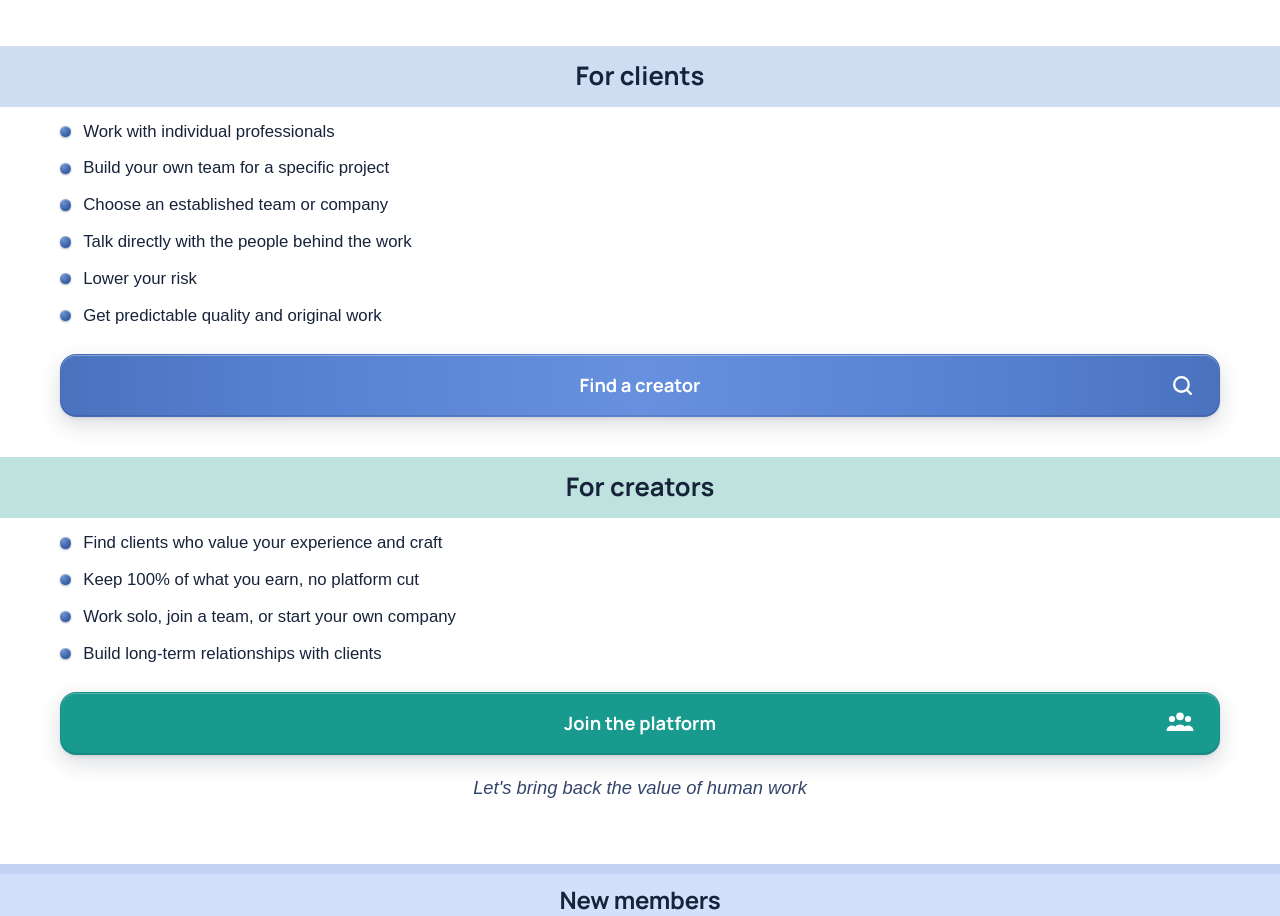
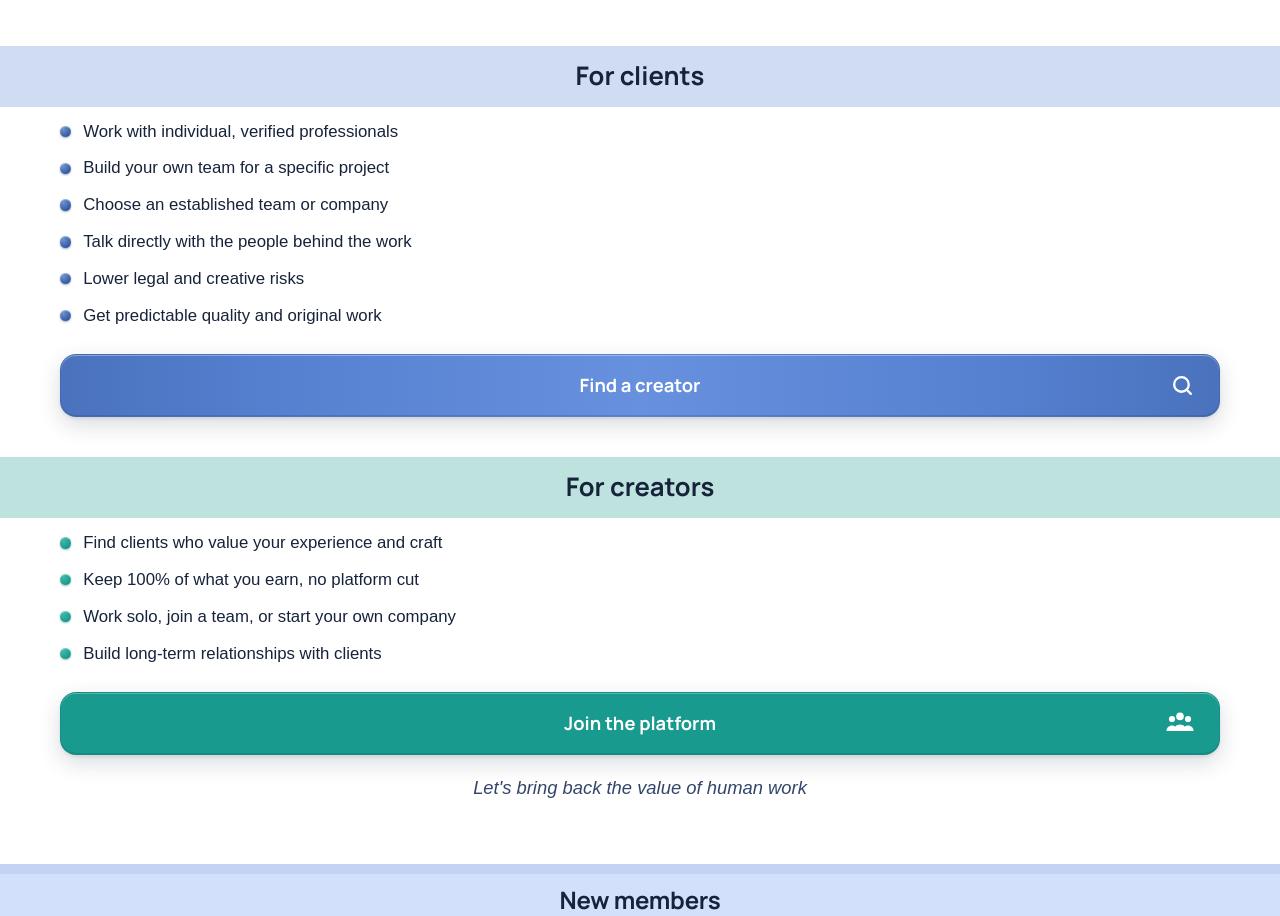
Before and after one commit to dm100usa-oss/no-ai-marketplace, a Next.js app: page /en in a window 1280 px wide. Shown: the part 1228-2144 px from the top of the page. Built offline with nearby package versions, Linux system fonts and the light colour scheme; a web font is replaced by a local one.

Commit message:
Add files via upload

```diff
--- a/src/app/[lang]/page.tsx
+++ b/src/app/[lang]/page.tsx
@@ -303,8 +303,8 @@ export default async function HomePage({
                     style={{
                       width: "0.7rem",
                       height: "0.7rem",
-                      background: "radial-gradient(circle at 30% 30%, #6f92cf, #325ba3 70%, #274a86)",
-                      boxShadow: "0 1px 2px rgba(30,50,90,0.4), inset 0 1px 1px rgba(255,255,255,0.45)",
+                      background: "radial-gradient(circle at 30% 30%, #3fb8ab, #189a8e 70%, #0f6d64)",
+                      boxShadow: "0 1px 2px rgba(15,90,80,0.4), inset 0 1px 1px rgba(255,255,255,0.45)",
                     }}
                   />
                   <span>{line}</span>
--- a/src/i18n/dictionaries/en.ts
+++ b/src/i18n/dictionaries/en.ts
@@ -111,11 +111,11 @@ export const en: Dictionary = {
     ],
     heroClientsTitle: "For clients",
     heroClients: [
-      "Work with individual professionals",
+      "Work with individual, verified professionals",
       "Build your own team for a specific project",
       "Choose an established team or company",
       "Talk directly with the people behind the work",
-      "Lower your risk",
+      "Lower legal and creative risks",
       "Get predictable quality and original work",
     ],
     heroCreatorsTitle: "For creators",
--- a/src/i18n/dictionaries/ru.ts
+++ b/src/i18n/dictionaries/ru.ts
@@ -112,11 +112,11 @@ export const ru: Dictionary = {
     ],
     heroClientsTitle: "Клиентам",
     heroClients: [
-      "Работайте с индивидуальными исполнителями",
+      "Работайте с индивидуальными и проверенными исполнителями",
       "Собирайте собственные команды под конкретный проект",
       "Выбирайте готовые команды или компании",
       "Общайтесь напрямую с реальными авторами",
-      "Снижайте риски",
+      "Снижайте юридические и творческие риски",
       "Получите предсказуемое качество и уникальный результат",
     ],
     heroCreatorsTitle: "Авторам",
```
